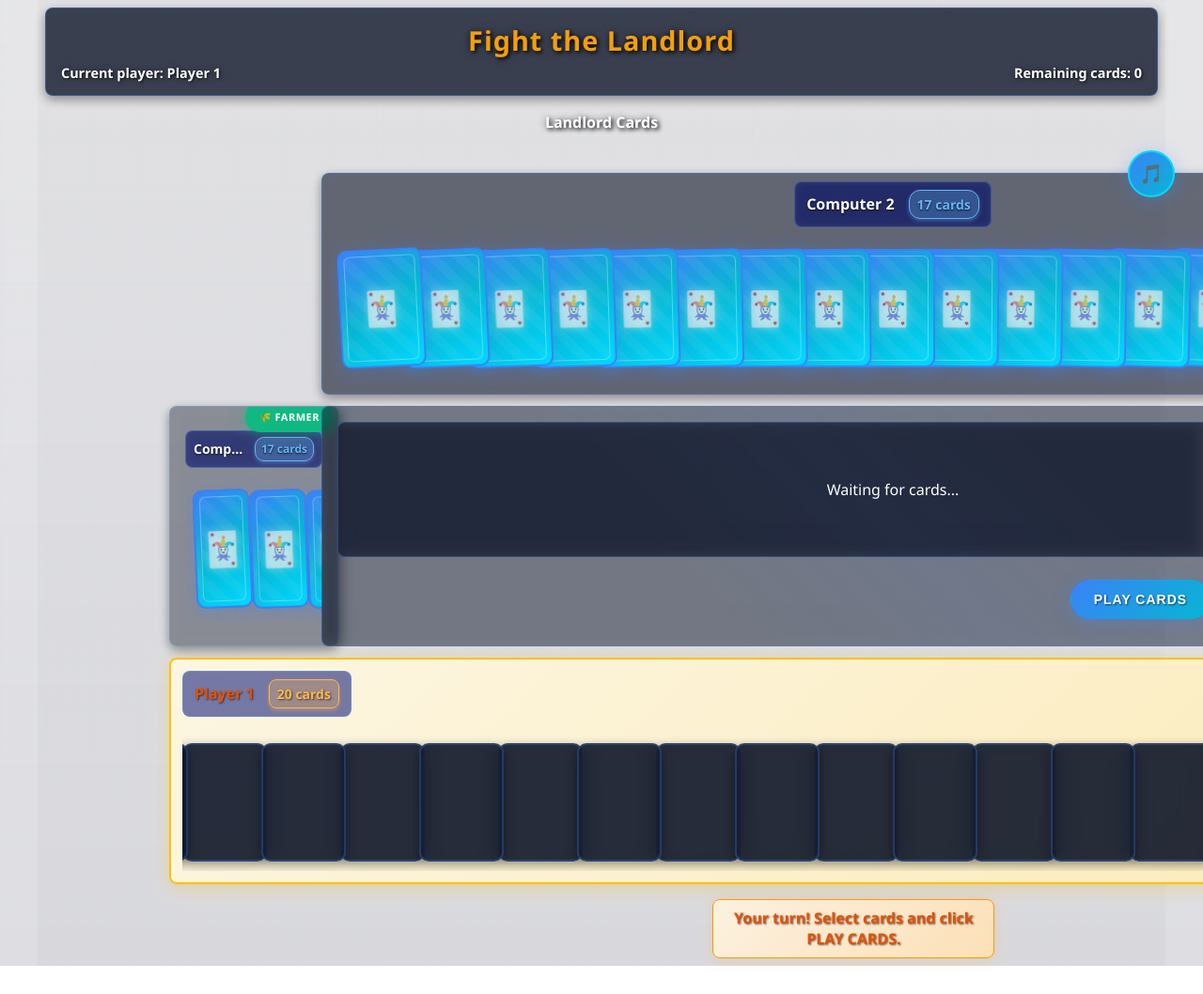
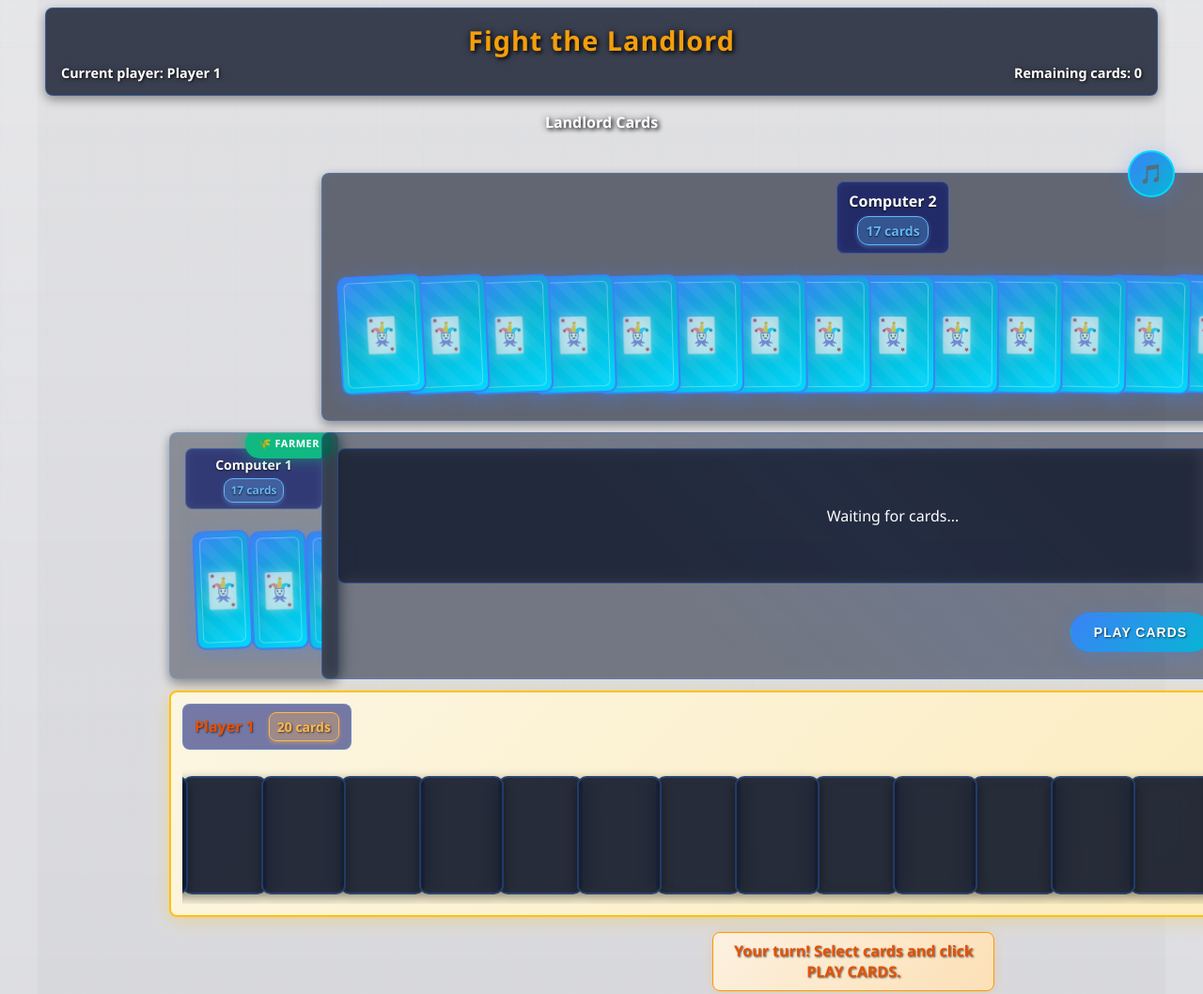
Before and after one commit to donghaozhang/fight-the-landlord-game, a website with bundled scripts: page index.html in a window 1280 px wide. Shown: the top 1058 px of the page at 94% size. Before the commit the page ends 1028 px from the top, so only its background shows below. Built offline with nearby package versions, Linux system fonts and the light colour scheme; files whose address does not match are found by name.

Commit message:
Change Computer 1 and Computer 2 player info to 2-line layout

```diff
--- a/players.css
+++ b/players.css
@@ -174,30 +174,56 @@
     position: relative;
 }
 
-/* Specific styling for left player (Computer 1) to fit text in container */
+/* Specific styling for left player (Computer 1) to display in 2 lines and fit text in container */
 .player-back-frame-1 .player-info {
-    padding: 6px 8px; /* Reduced padding to allow more text space */
-    width: 100%; /* Ensure full width usage */
+    display: flex;
+    flex-direction: column; /* Change to vertical layout */
+    align-items: center; /* Center align items */
+    justify-content: center;
+    padding: 6px 8px;
+    width: 100%;
     box-sizing: border-box;
-    overflow: hidden; /* Prevent text overflow */
+    background: rgba(26, 35, 126, 0.6);
+    border-radius: 8px;
+    margin-bottom: 8px;
+    border: 1px solid rgba(100, 181, 246, 0.3);
+    -webkit-backdrop-filter: blur(5px);
+    backdrop-filter: blur(5px);
+    z-index: 1000;
+    position: relative;
+    gap: 4px; /* Small gap between name and card count */
+    overflow: visible; /* Allow content to be visible */
 }
 
 .player-back-frame-1 .player-name {
-    font-size: clamp(10px, 2vw, 14px); /* Reduced font size to fit better */
-    margin-right: 8px; /* Reduced margin for more compact layout */
-    white-space: nowrap; /* Prevent text wrapping */
-    overflow: hidden;
-    text-overflow: ellipsis; /* Add ellipsis if text is too long */
-    flex-shrink: 1; /* Allow shrinking if needed */
+    font-size: clamp(10px, 2vw, 14px);
+    margin-right: 0; /* Remove right margin for vertical layout */
+    white-space: nowrap;
+    font-weight: bold;
+    color: var(--color-text-primary);
+    text-shadow: 0 1px 2px rgba(0, 0, 0, 0.8);
+    z-index: 1001;
+    position: relative;
+    text-align: center; /* Center align text */
+    flex-shrink: 0; /* Don't shrink the name */
 }
 
 .player-back-frame-1 .card-count {
-    font-size: clamp(9px, 1.8vw, 12px); /* Reduced font size to fit better */
-    padding: 3px 6px; /* Reduced padding for more compact layout */
+    font-size: clamp(9px, 1.8vw, 12px);
+    padding: 3px 6px;
     border-radius: 10px;
-    min-width: 50px; /* Reduced min-width */
-    white-space: nowrap; /* Prevent text wrapping */
-    flex-shrink: 0; /* Don't shrink the card count */
+    min-width: 50px;
+    color: var(--color-accent);
+    background: rgba(245, 158, 11, 0.2);
+    border: 1px solid var(--color-accent);
+    text-shadow: 0 1px 2px rgba(0, 0, 0, 0.8);
+    font-weight: 600;
+    text-align: center;
+    box-shadow: 0 2px 4px rgba(245, 158, 11, 0.3);
+    z-index: 1001;
+    position: relative;
+    white-space: nowrap;
+    flex-shrink: 0;
 }
 
 /* Landlord-specific card count styling */
@@ -335,3 +361,48 @@
         transform: scale(1.05);
     }
 }
+
+/* Specific styling for top player (Computer 2) to display in 2 lines */
+.player-top .player-info {
+    display: flex;
+    flex-direction: column;
+    align-items: center;
+    justify-content: center;
+    padding: 8px 12px;
+    background: rgba(26, 35, 126, 0.6);
+    border-radius: 8px;
+    margin-bottom: 8px;
+    border: 1px solid rgba(100, 181, 246, 0.3);
+    -webkit-backdrop-filter: blur(5px);
+    backdrop-filter: blur(5px);
+    z-index: 1000;
+    position: relative;
+    gap: 4px; /* Small gap between name and card count */
+}
+
+.player-top .player-name {
+    font-weight: bold;
+    color: var(--color-text-primary);
+    font-size: clamp(12px, 2.5vw, 16px);
+    text-shadow: 0 1px 2px rgba(0, 0, 0, 0.8);
+    z-index: 1001;
+    margin-right: 0; /* Remove right margin for vertical layout */
+    position: relative;
+    text-align: center;
+}
+
+.player-top .card-count {
+    font-size: clamp(11px, 2.2vw, 14px);
+    color: var(--color-accent);
+    background: rgba(245, 158, 11, 0.2);
+    padding: 4px 8px;
+    border-radius: 12px;
+    border: 1px solid var(--color-accent);
+    text-shadow: 0 1px 2px rgba(0, 0, 0, 0.8);
+    font-weight: 600;
+    min-width: 65px;
+    text-align: center;
+    box-shadow: 0 2px 4px rgba(245, 158, 11, 0.3);
+    z-index: 1001;
+    position: relative;
+}
```
